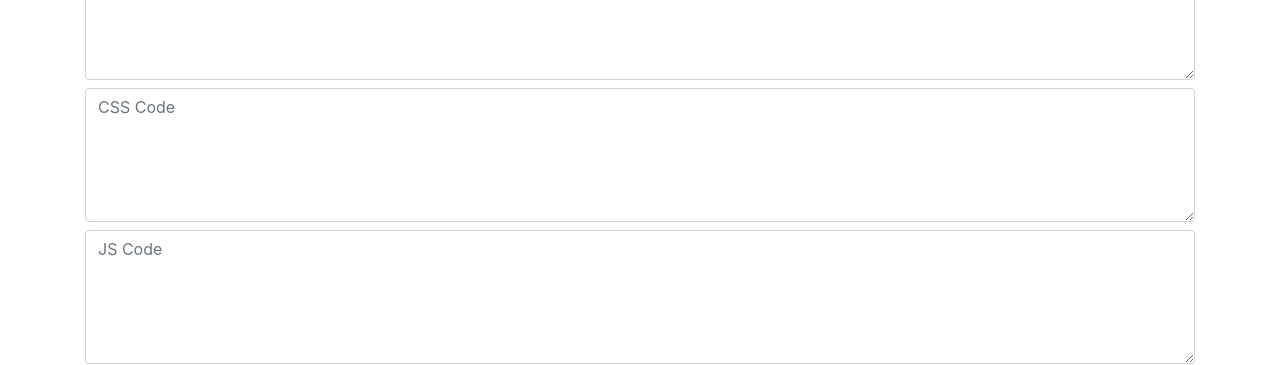
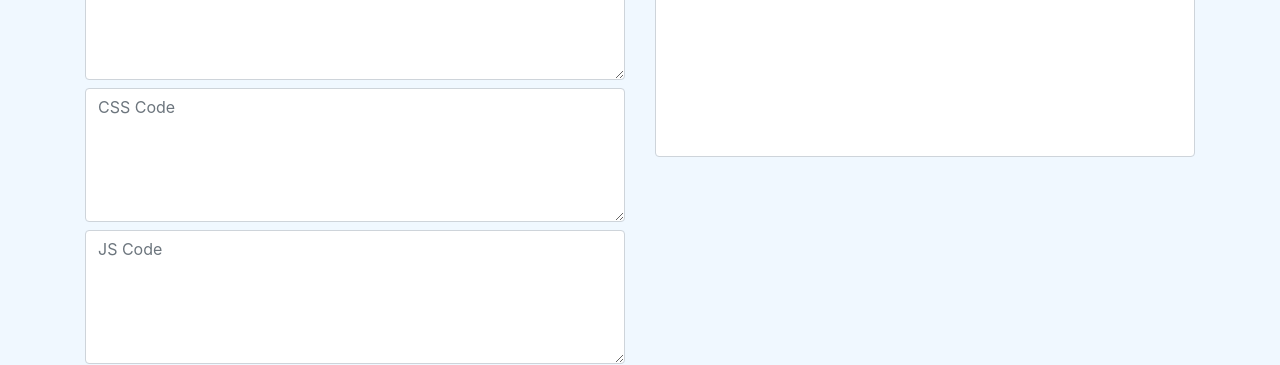
Before and after one commit to bharathjinka09/live-code-editor, a plain HTML site: page index.html in a window 1280 px wide. Shown: the part 108-473 px from the top of the page. Drawn offline with nearby package versions, Linux system fonts and the light colour scheme.

Commit message:
Live code editor

```diff
--- a/index.html
+++ b/index.html
@@ -9,18 +9,24 @@
 	  <meta name="viewport" content="width=device-width, initial-scale=1.0">
 	<link rel="stylesheet" href="https://maxcdn.bootstrapcdn.com/bootstrap/4.0.0/css/bootstrap.min.css" integrity="sha384-Gn5384xqQ1aoWXA+058RXPxPg6fy4IWvTNh0E263XmFcJlSAwiGgFAW/dAiS6JXm" crossorigin="anonymous">
 </head>
-<body>
+<body style="background: aliceblue">
 	<div class="container">
 		<h2 class="text-center mt-2">Live Code Editor</h2>
 
 		<div class="editor">
-			<textarea rows="5" class="form-control mb-2" placeholder="HTML Code" id="html-code"></textarea>
-			<textarea rows="5" class="form-control mb-2" placeholder="CSS Code" id="css-code"></textarea>
-			<textarea rows="5" class="form-control mb-2" placeholder="JS Code" id="js-code"></textarea>
+			<div class="row">
+				<div class="col">
+					<textarea rows="5" class="form-control mb-2" placeholder="HTML Code" id="html-code"></textarea>
+					<textarea rows="5" class="form-control mb-2" placeholder="CSS Code" id="css-code"></textarea>
+					<textarea rows="5" class="form-control mb-2" placeholder="JS Code" id="js-code"></textarea>
+				</div>
+				<div class="col">
 
-			<h2 class="text-center">Output</h2>
+					<h2 class="text-center">Output</h2>
 
-			<iframe class="form-control mb-2" id="output"></iframe>
+					<iframe class="form-control mb-2" id="output"></iframe>
+				</div>
+			</div>
 		</div>
 	</div>
 
```
